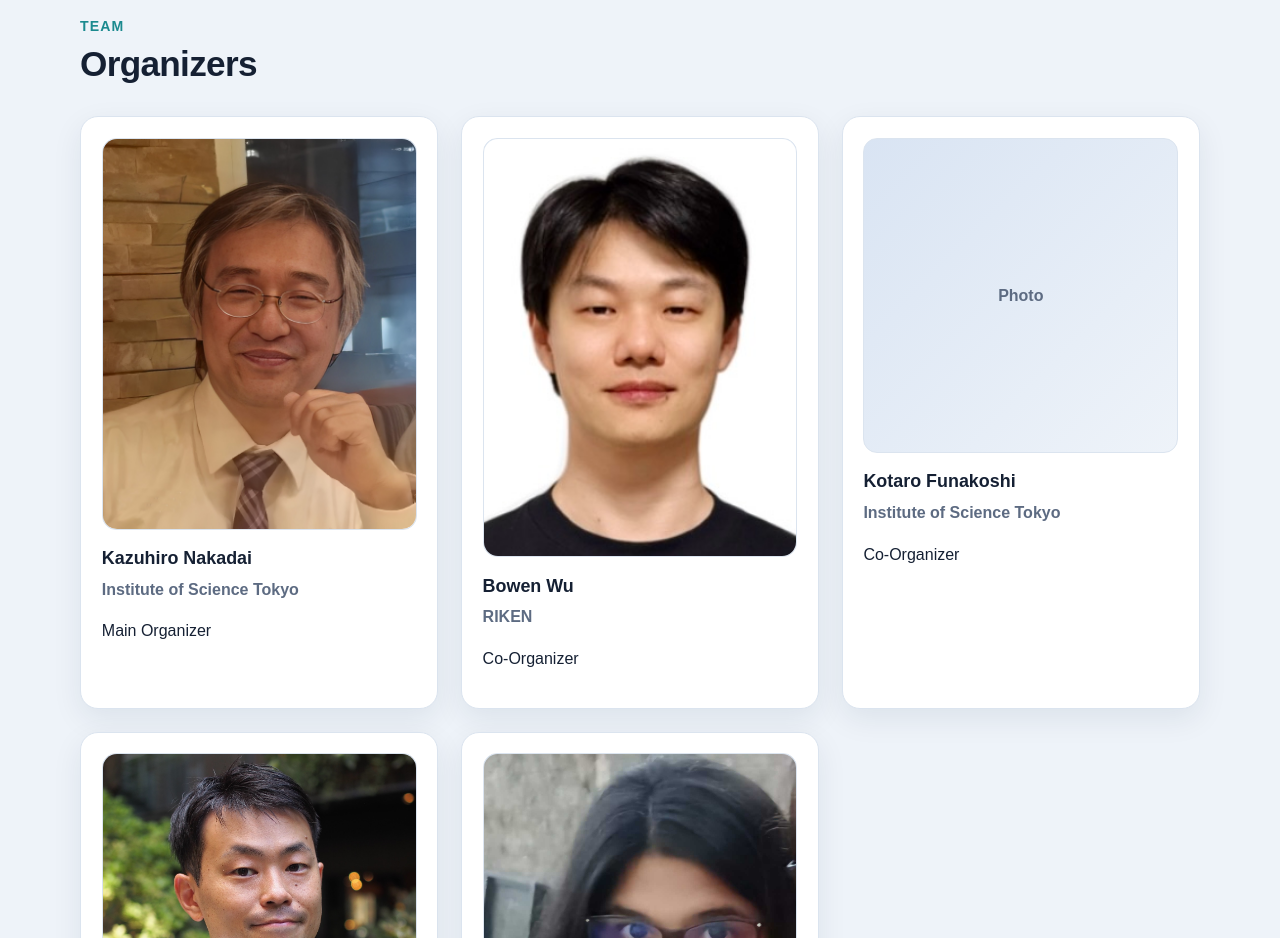
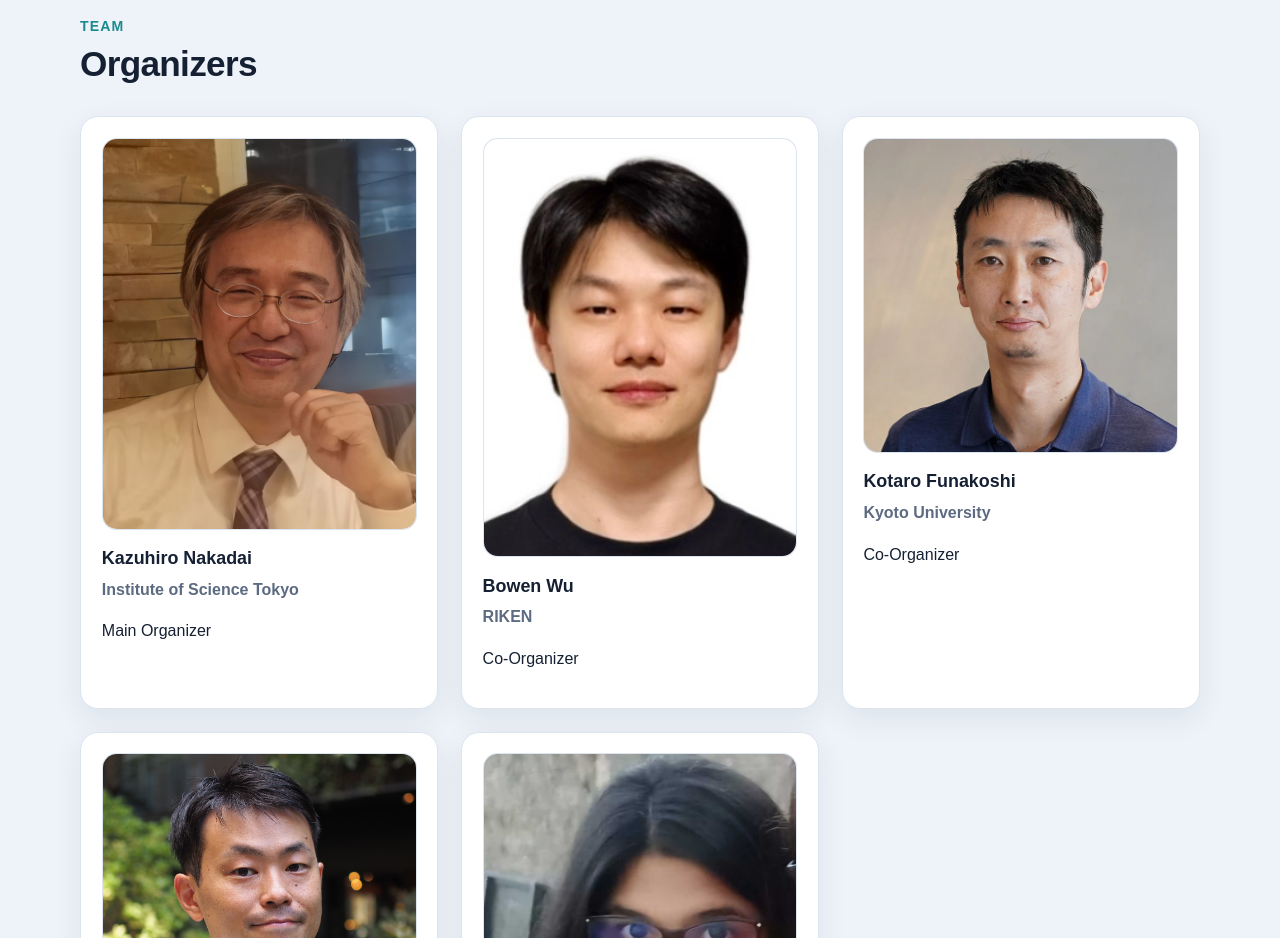
Before and after one commit to bushi-workshop/bushi-workshop.github.io, a plain HTML site: page index.html in a window 1280 px wide. Shown: the part 4300-5238 px from the top of the page. Drawn offline with Linux system fonts and the light colour scheme.

Commit message:
funakoshi photo

```diff
--- a/index.html
+++ b/index.html
@@ -293,9 +293,18 @@
           </article>
 
           <article class="person-card">
-            <div class="person-photo placeholder">Photo</div>
-            <h3>Kotaro Funakoshi</h3>
-            <p class="person-role">Institute of Science Tokyo</p>
+            <div class="person-photo">
+              <img
+                src="assets/images/funakoshi.webp"
+                alt="Kotaro Funakoshi"
+              />
+            </div>
+            <h3>
+              <a href="https://scholar.google.com/citations?user=UhXijg8AAAAJ" target="_blank" rel="noopener noreferrer">
+                Kotaro Funakoshi
+              </a>
+            </h3>
+            <p class="person-role">Kyoto University</p>
             <p>Co-Organizer</p>
           </article>
 
```
Also changed, not shown: assets/images/funakoshi.webp (added).
